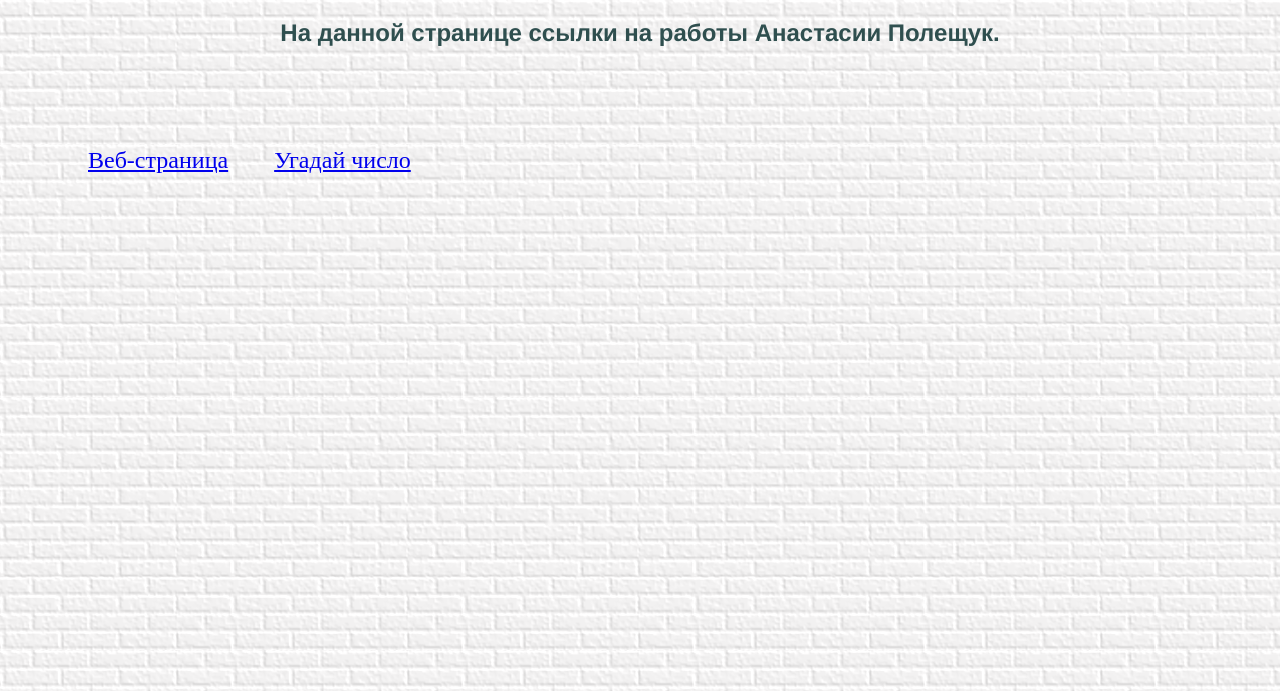
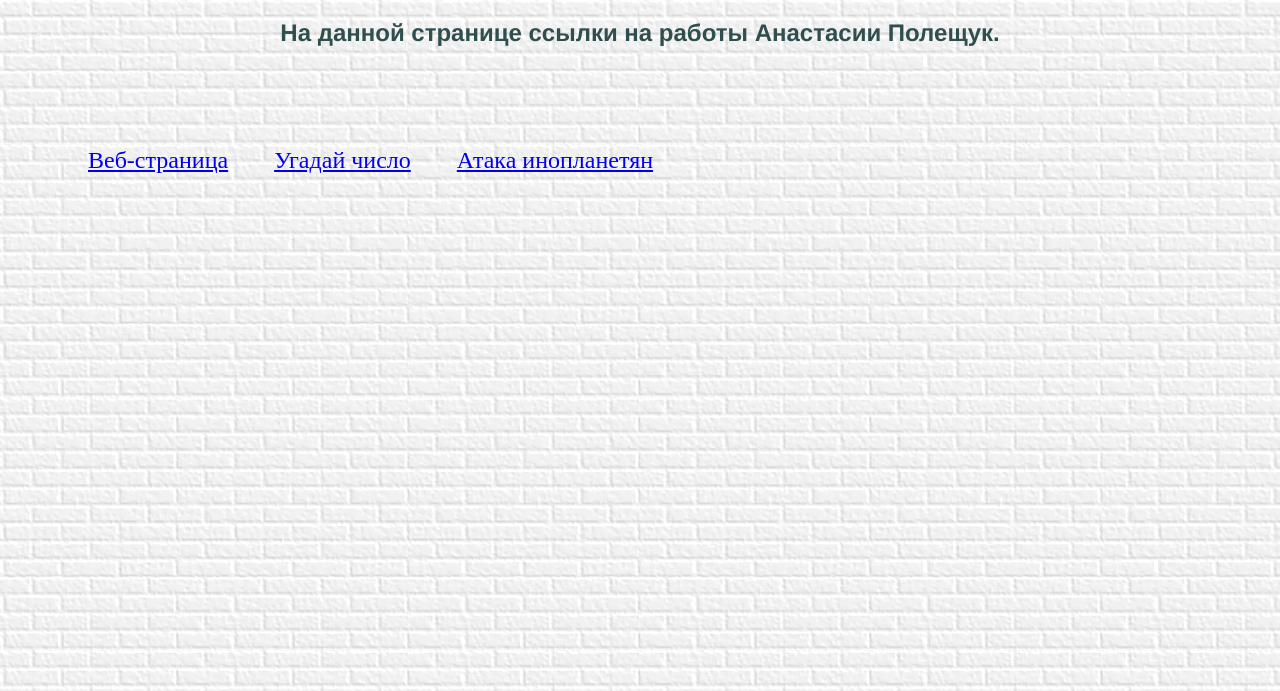
Before and after one commit to nastipoles/nastimain.github.io, a plain HTML site: page index.html in a window 1280 px wide. Shown: the part 109-800 px from the top of the page. Drawn offline with Linux system fonts and the light colour scheme.

Commit message:
initial commit

```diff
--- a/index.html
+++ b/index.html
@@ -13,7 +13,9 @@
 <a href="https://nastipoles.github.io/">Веб-страница</a>
 
 
-<a href="https://nastipoles.github.io/nastipoles1.github.io/">		Угадай число</a>
+<a href="https://nastipoles.github.io/nastipoles1.github.io/">Угадай число</a>
+
+<a href="https://nastipoles.github.io/nastiatta.github.io/">Атака инопланетян</a>
 
 </ul>
 </body>
```
